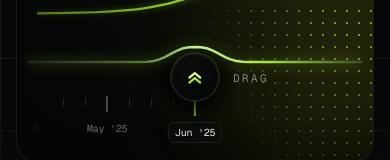
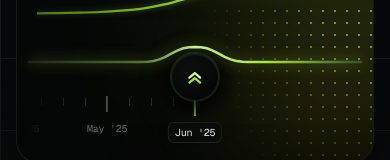
Before and after one commit to SparrowisHIM/measuring-component-, a Next.js app: page / in a window 390 px wide. Shown: the part 590-750 px from the top of the page. Built offline with nearby package versions, Linux system fonts and the light colour scheme.

Commit message:
style: simplify mobile scrubber hint

```diff
--- a/src/components/growth/GrowthCard.tsx
+++ b/src/components/growth/GrowthCard.tsx
@@ -246,6 +246,7 @@ export function GrowthCard({ data = followers, theme = "lime", className = "" }:
                 onInteract={onInteract}
                 pulseKey={burstKey}
                 hint={hint}
+                showHintLabel={false}
               />
             </div>
           </div>
--- a/src/components/growth/TapeScrubber.tsx
+++ b/src/components/growth/TapeScrubber.tsx
@@ -126,6 +126,7 @@ export function TapeScrubber({
   pulseKey = 0,
   horizontal = false,
   hint = false,
+  showHintLabel = true,
 }: {
   series: MetricSeries;
   progress: MotionValue<number>;
@@ -140,6 +141,7 @@ export function TapeScrubber({
   pulseKey?: number;
   horizontal?: boolean;
   hint?: boolean;
+  showHintLabel?: boolean;
 }) {
   const reduce = useReducedMotion();
   const uid = useId();
@@ -566,7 +568,7 @@ export function TapeScrubber({
 
       {/* Drag affordance — retired on first touch */}
       <AnimatePresence>
-        {hint && (
+        {hint && showHintLabel && (
           <motion.span
             key="hint"
             className="panel-label pointer-events-none absolute text-[10px]"
```
